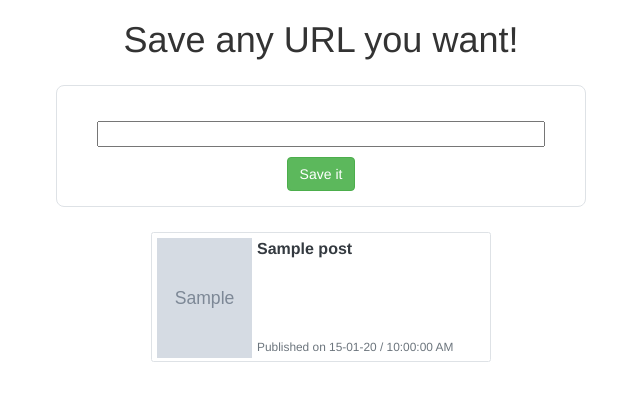
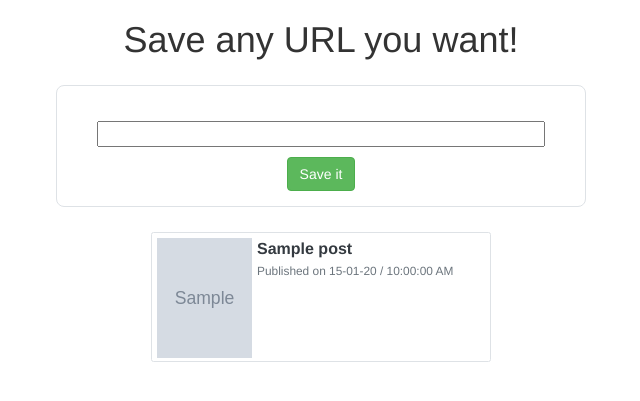
Before and after one commit to FrancoDelCastillo/saveurl_app, a Flask app: page /save_url in a window 1280 px wide. Shown: the part 50-451 px from the top of the page, without its empty margins (319-959 px from the left). Run offline with Flask 2, Linux system fonts and the light colour scheme; a user stored in the database is signed in; tables that the repository leaves empty hold one stand-in row (values such as "Sample post"); grey boxes marked "Sample" are stand-in pictures; some libraries are stand-ins or nearby versions.

Commit message:
modifying css styles

```diff
--- a/app/static/styles.css
+++ b/app/static/styles.css
@@ -59,22 +59,19 @@ div#post_feed {
 }
 
 div#url_posted {
-  width:100px;
+  width: 100px;
   height: 120px;
 }
 
 div#url_posted_title {
-  width:240px;
-  position: relative;
+  width: 240px;
 }
 
 small#url_posted_main {
-  position:absolute;
   bottom: 20px;
 }
 
 div#url_posted_date {
-  position:absolute;
   bottom: 0;
 }
 
```
